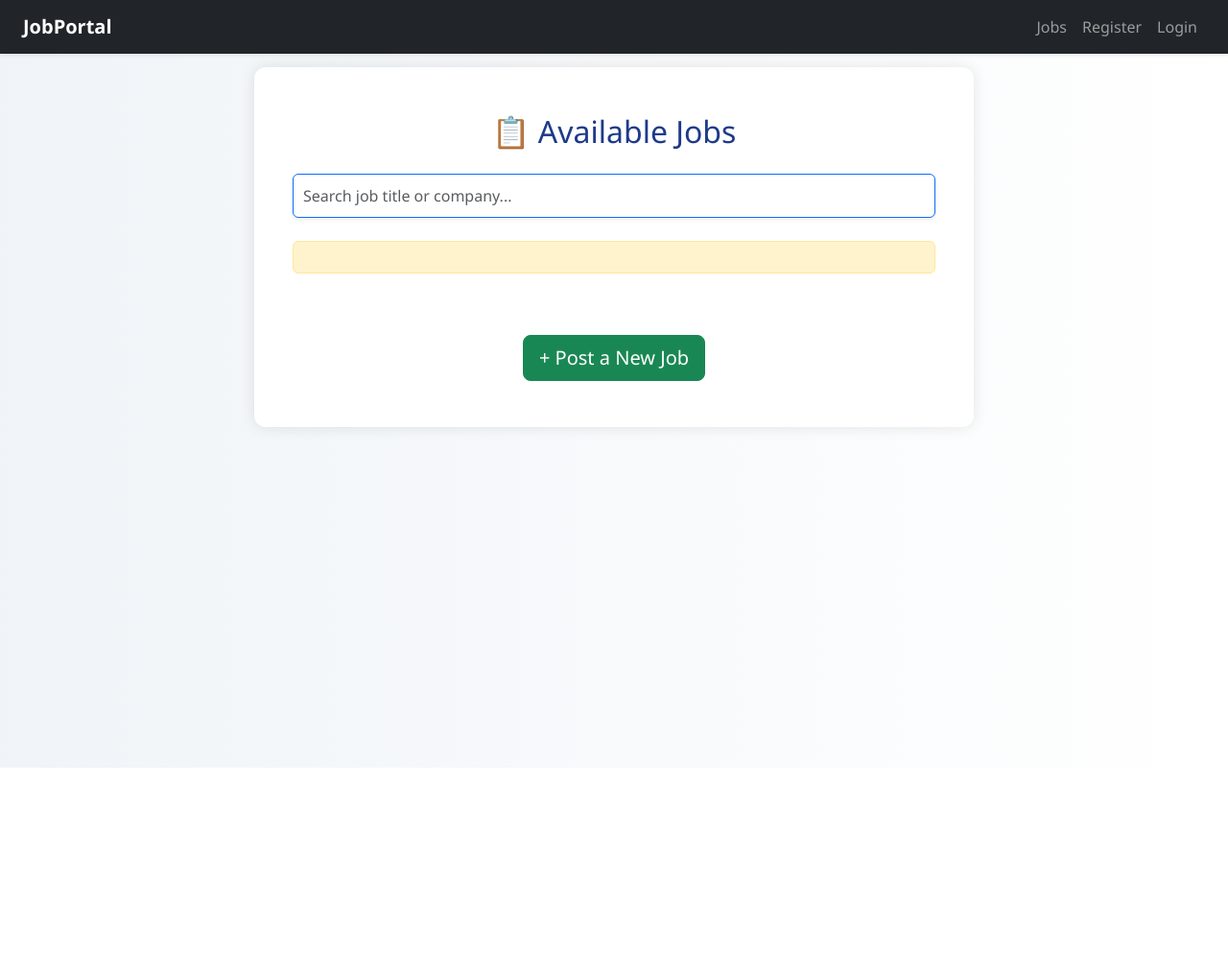
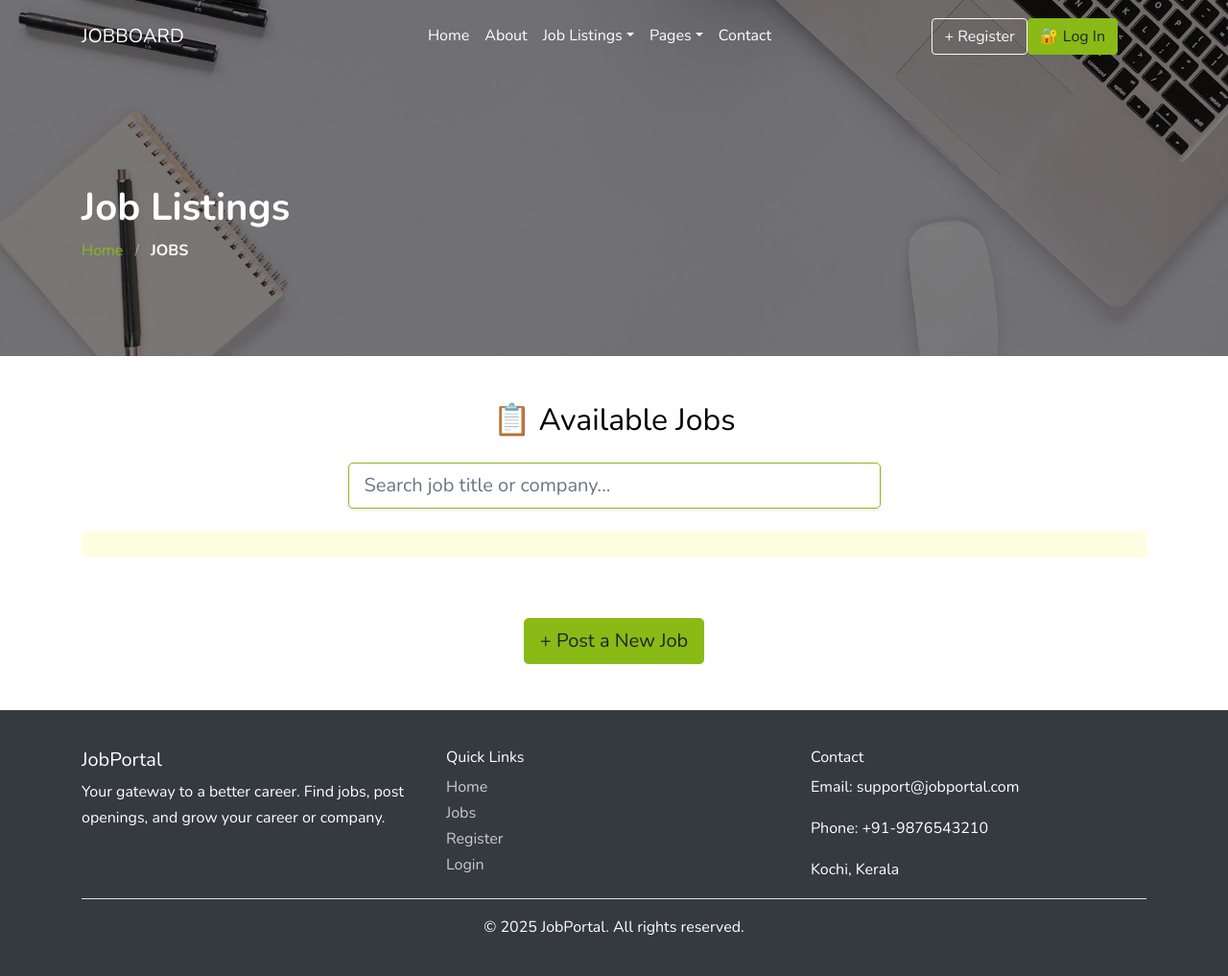
Before and after one commit to remasnamboothiri/job_portalweb, a Django app: template templates/jobapp/job_list.html in a window 1280 px wide. Shown: the whole page at 96% size. Before the commit the page ends 800 px from the top, so only its background shows below. Run offline with Django 3.2, Linux system fonts and the light colour scheme; the template is opened without the code that fills it, so the values that code supplies are empty; some libraries are stand-ins or nearby versions.

Commit message:
styles changed in job_list.html

```diff
--- a/templates/jobapp/job_list.html
+++ b/templates/jobapp/job_list.html
@@ -1,90 +1,186 @@
-{% load static %}
-<!DOCTYPE html>
+{% load static%}
+<!doctype html>
 <html lang="en">
-<head>
-  <meta charset="UTF-8">
-  <title>Job Listings</title>
+  <head>
+    <title>JobBoard &mdash; Website Template by Colorlib</title>
+    <meta charset="utf-8">
+    <meta name="viewport" content="width=device-width, initial-scale=1, shrink-to-fit=no">
 
-  <!-- Bootstrap CSS -->
-  <link href="https://cdn.jsdelivr.net/npm/bootstrap@5.3.3/dist/css/bootstrap.min.css" rel="stylesheet">
-  <link rel="stylesheet" href="{% static 'css/jobs.css' %}">
-  <script defer src="{% static 'js/job_search.js' %}"></script>
+
+    <link rel="stylesheet" href="{% static 'css/custom-bs.css' %}">
+    <link rel="stylesheet" href="{% static 'css/jquery.fancybox.min.css' %}">
+    <link rel="stylesheet" href="{% static 'css/bootstrap-select.min.css' %}">
+    {% comment %} <link rel="stylesheet" href="fonts/icomoon/style.css">
+    <link rel="stylesheet" href="fonts/line-icons/style.css"> {% endcomment %}
+    <link rel="stylesheet" href="{% static 'css/owl.carousel.min.css' %}">
+    <link rel="stylesheet" href="{% static 'css/animate.min.css' %}">
+    <link rel="stylesheet" href="{% static 'css/quill.snow.css' %}">
+
+
+    <!-- MAIN CSS -->
+    <link rel="stylesheet" href="{% static 'css/style.css' %}">
+
 
   <style>
-    body {
-      margin: 0;
-      padding-top: 70px; /* Push content below fixed navbar */
-      background-color: #f8f9fa; /* Match body bg to remove white box feel */
+    .footer {
+      background: #343a40;
+      color: white;
+      padding: 40px 0 20px;
     }
 
-    .navbar {
-      z-index: 1050; /* Ensures it sits above other elements */
+    .footer a {
+      color: #ccc;
+      text-decoration: none;
     }
 
-    .navbar-container {
-      margin: 0 !important;
-      padding: 0 !important;
+    .footer a:hover {
+      color: white;
+      text-decoration: underline;
+    }
+    .navbar {
+      padding: 10px 20px;
+      fixed: top;
     }
 
-    .search-wrapper input {
-      max-width: 400px;
-      margin: 0 auto 30px;
+
+    .navbar.transparent {
+      background-color: transparent !important;
+
+      {% comment %} background-color: rgba(0, 0, 0, 0.4) !important; {% endcomment %}
+      {% comment %} backdrop-filter: blur(5px); {% endcomment %}
     }
 
-    .job-card {
-      transition: transform 0.2s;
+    .hero {
+      background: url("{% static 'images/hero_1.jpg' %}") no-repeat center center/cover;
+      color: white;
+      padding: 250px 0 60px;
+      text-align: center;
+
+      min-height: 100vh;
+      position: relative;
+      z-index: 1;
     }
 
-    .job-card:hover {
-      transform: scale(1.02);
+
+    .hero::before {
+      content: "";
+      position: absolute;
+      top: 0; left: 0;
+      width: 100%; height: 100%;
+      background: rgba(0, 0, 0, 0.5);
+      z-index: 0;
     }
 
-    .job-card h5 {
-      font-size: 1.2rem;
-      color: #333;
+    .hero > .container {
+      position: relative;
+      z-index: 1;
+    }
+
+    .hero h1 {
+      font-size: 3rem;
+      font-weight: bold;
+    }
+
+    .hero p {
+      font-size: 1.25rem;
+    }
+
+    .search-box {
+      margin-top: 30px;
     }
 
   </style>
-</head>
-<body>
+  </head>
+  <body id="top">
+{% comment %}
+  <div id="overlayer"></div>
+  <div class="loader">
+    <div class="spinner-border text-primary" role="status">
+      <span class="sr-only">Loading...</span>
+    </div>
+  </div> {% endcomment %}
 
-<!-- ✅ CLEAN FIXED NAVBAR (No white box) -->
-<nav class="navbar navbar-expand-lg navbar-dark bg-dark fixed-top shadow-sm">
-  <div class="container-fluid px-4"> <!-- fluid removes card-box layout -->
-    <a class="navbar-brand fw-bold" href="{% url 'home' %}">JobPortal</a>
 
-    <button class="navbar-toggler" type="button" data-bs-toggle="collapse" data-bs-target="#navbarNav">
-      <span class="navbar-toggler-icon"></span>
-    </button>
 
-    <div class="collapse navbar-collapse justify-content-end" id="navbarNav">
-      <ul class="navbar-nav">
-        <li class="nav-item">
-          <a class="nav-link" href="{% url 'job_list' %}">Jobs</a>
-        </li>
 
-        {% if user.is_authenticated %}
-          <li class="nav-item">
-            <a class="nav-link" href="{% url 'Profile_update' %}">Profile</a>
+<nav class="navbar navbar-expand-xl navbar-dark bg-transparent fixed-top py-3">
+  <div class="container">
+    <div class="row w-100 align-items-center">
+      <!-- Left: Logo -->
+      <div class="col-3">
+        <a class="navbar-brand fw-bold text-white" href="{% url 'home' %}">JOBBOARD</a>
+      </div>
+
+      <!-- Center: Navigation Links -->
+      <div class="col-6 d-none d-xl-block">
+        <ul class="navbar-nav justify-content-center d-flex gap-3">
+          <li class="nav-item"><a class="nav-link text-white" href="{% url 'home' %}">Home</a></li>
+          <li class="nav-item"><a class="nav-link text-white" href="#">About</a></li>
+
+          <!-- Dropdown: Job Listings -->
+          <li class="nav-item dropdown">
+            <a class="nav-link dropdown-toggle text-white" href="#" data-bs-toggle="dropdown">Job Listings</a>
+            <ul class="dropdown-menu">
+              <li><a class="dropdown-item" href="{% url 'job_list' %}">Job Listings</a></li>
+              <li><a class="dropdown-item" href="{% url 'post_job' %}">Post a Job</a></li>
+            </ul>
           </li>
-          <li class="nav-item">
-            <a class="nav-link text-danger" href="{% url 'logout' %}">Logout</a>
+
+          <!-- Dropdown: Pages -->
+          <li class="nav-item dropdown">
+            <a class="nav-link dropdown-toggle text-white" href="#" data-bs-toggle="dropdown">Pages</a>
+            <ul class="dropdown-menu">
+              <li><a class="dropdown-item" href="#">Blog</a></li>
+              <li><a class="dropdown-item" href="#">Testimonials</a></li>
+              <li><a class="dropdown-item" href="#">FAQ</a></li>
+            </ul>
           </li>
-        {% else %}
-          <li class="nav-item">
-            <a class="nav-link" href="{% url 'register' %}">Register</a>
-          </li>
-          <li class="nav-item">
-            <a class="nav-link" href="{% url 'login' %}">Login</a>
-          </li>
-        {% endif %}
-      </ul>
+
+          <li class="nav-item"><a class="nav-link text-white" href="{% url 'contact' %}">Contact</a></li>
+        </ul>
+      </div>
+
+      <!-- Right: CTA Buttons -->
+      <div class="col-3 d-none d-xl-flex justify-content-end">
+        <a href="{% url 'register' %}" class="btn btn-outline-light me-2"><span class="me-1">+</span> Register</a>
+        <a href="{% url 'login' %}" class="btn btn-success"><span class="me-1">🔐</span> Log In</a>
+      </div>
+
+      <!-- Mobile: Toggler -->
+      <div class="col-9 d-xl-none text-end">
+        <button class="navbar-toggler" type="button" data-bs-toggle="collapse" data-bs-target="#navbarMobile">
+          <span class="navbar-toggler-icon"></span>
+        </button>
+      </div>
     </div>
+
+
   </div>
 </nav>
 
-<!-- ✅ Main Content -->
-<div class="container py-5">
+
+<!-- HOME -->
+    <!-- HOME -->
+    <section class="section-hero overlay inner-page bg-image" style="background-image: url('{% static 'images/hero_1.jpg' %}');" id="home-section">
+      <div class="container">
+        <div class="row">
+          <div class="col-md-7">
+            <h1 class="text-white font-weight-bold">Job Listings</h1>
+            <div class="custom-breadcrumbs">
+              <a href="{% url 'home' %}">Home</a> <span class="mx-2 slash">/</span>
+              <span class="text-white"><strong>JOBS</strong></span>
+            </div>
+          </div>
+        </div>
+      </div>
+    </section>
+
+
+
+
+
+
+     <div class="container py-5">
   <div class="text-center mb-4">
     <h2>📋 Available Jobs</h2>
   </div>
@@ -106,7 +202,7 @@
             </h5>
             <p class="card-subtitle mb-1 text-muted"><strong>🏢 Company:</strong> {{ job.company }}</p>
             <p class="card-text"><strong>📍 Location:</strong> {{ job.location }}</p>
-            <p class="card-text"><strong>🗓️ Posted:</strong> {{ job.date_posted|date:"M d, Y" }}</p>
+            <p class="card-text"><strong>🗓 Posted:</strong> {{ job.date_posted|date:"M d, Y" }}</p>
           </div>
         </div>
       </div>
@@ -130,8 +226,58 @@
 </div>
 
 
-<!-- Bootstrap JS -->
-<script src="https://cdn.jsdelivr.net/npm/bootstrap@5.3.3/dist/js/bootstrap.bundle.min.js"></script>
 
-</body>
+  <!-- ✅ Footer -->
+  <footer class="footer">
+    <div class="container">
+      <div class="row">
+        <div class="col-md-4">
+          <h5>JobPortal</h5>
+          <p>Your gateway to a better career. Find jobs, post openings, and grow your career or company.</p>
+        </div>
+        <div class="col-md-4">
+          <h6>Quick Links</h6>
+          <ul class="list-unstyled">
+            <li><a href="{% url 'home' %}">Home</a></li>
+            <li><a href="{% url 'job_list' %}">Jobs</a></li>
+            <li><a href="{% url 'register' %}">Register</a></li>
+            <li><a href="{% url 'login' %}">Login</a></li>
+          </ul>
+        </div>
+        <div class="col-md-4">
+          <h6>Contact</h6>
+          <p>Email: support@jobportal.com</p>
+          <p>Phone: +91-9876543210</p>
+          <p>Kochi, Kerala</p>
+        </div>
+      </div>
+      <div class="text-center pt-3 border-top">
+        <p>&copy; 2025 JobPortal. All rights reserved.</p>
+      </div>
+    </div>
+  </footer>
+
+  </div>
+
+    <!-- SCRIPTS -->
+    <script src="{% static 'js/jquery.min.js' %}"></script>
+    <script src="{% static 'js/bootstrap.bundle.min.js' %}"></script>
+    <script src="{% static 'js/isotope.pkgd.min.js' %}"></script>
+    <script src="{% static 'js/stickyfill.min.js' %}"></script>
+    <script src="{% static 'js/jquery.fancybox.min.js' %}"></script>
+    <script src="{% static 'js/jquery.easing.1.3.js' %}"></script>
+
+    <script src="{% static 'js/jquery.waypoints.min.js' %}"></script>
+    <script src="{% static 'js/jquery.animateNumber.min.js' %}"></script>
+    <script src="{% static 'js/owl.carousel.min.js' %}"></script>
+    <script src="{% static 'js/quill.min.js' %}"></script>
+
+
+    <script src="{% static 'js/bootstrap-select.min.js' %}"></script>
+
+    <script src="{% static 'js/custom.js' %}"></script>
+
+
+
+  </body>
 </html>
```
